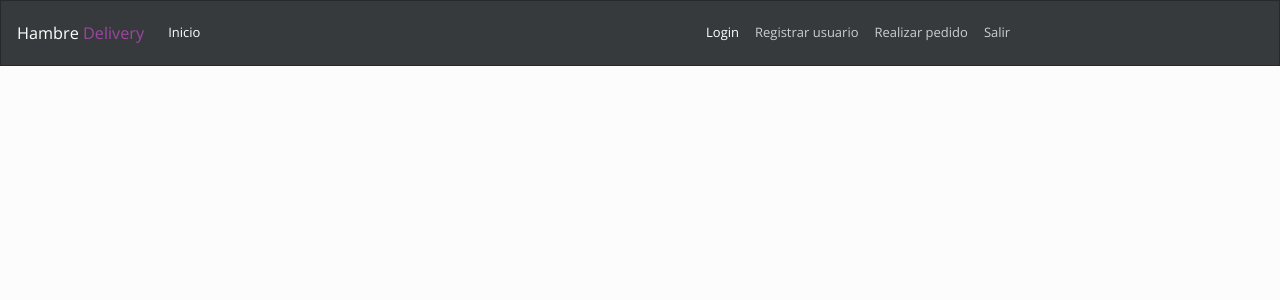
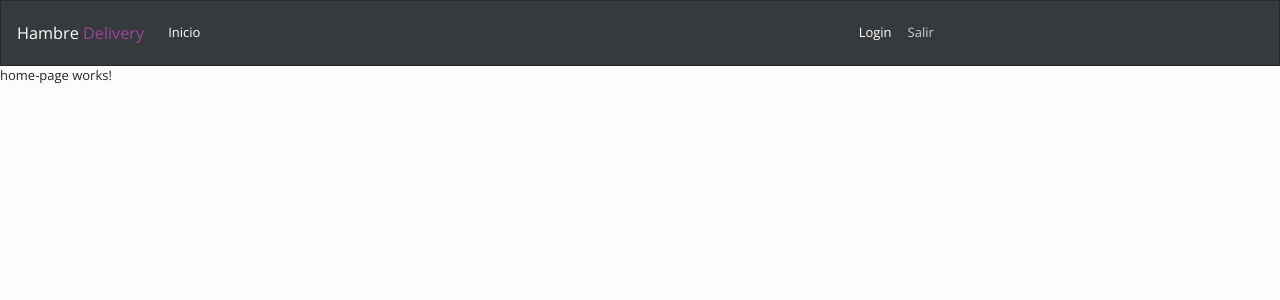
Before and after one commit to SaryJoval/HambreDelivery, an Angular app: page / in a window 1280 px wide. Shown: the top 300 px of the page. Built offline with nearby package versions, Linux system fonts and the light colour scheme.

Commit message:
adición navbar y rutas

```diff
--- a/src/app/app-routing.module.ts
+++ b/src/app/app-routing.module.ts
@@ -4,8 +4,17 @@ import {HomePageComponent} from './componentes/home-page/home-page.component';
 import {LoginPageComponent} from './componentes/login-page/login-page.component';
 import {PrivadoPageComponent} from './componentes/privado-page/privado-page.component';
 import {NotFoundPageComponent} from './componentes/not-found-page/not-found-page.component';
+import {RegisterComponent} from './componentes/register/register.component';
+import {PedidoComponent} from './componentes/pedido/pedido.component';
 
-const routes: Routes = [];
+const routes: Routes = [
+  {path:'', component: HomePageComponent},
+  {path:'login', component: LoginPageComponent},
+  {path:'privado', component: PrivadoPageComponent},
+  {path:'register', component: RegisterComponent},
+  {path:'pedido', component: PedidoComponent},
+  {path:'**', component:NotFoundPageComponent}
+];
 
 @NgModule({
   imports: [RouterModule.forRoot(routes)],
--- a/src/app/componentes/navbar/navbar.component.html
+++ b/src/app/componentes/navbar/navbar.component.html
@@ -15,12 +15,6 @@
         <a class="nav-link" href="#" routerLink="/login">Login </a>
       </li>
       <li class="nav-item">
-        <a class="nav-link" href="#" routerLink="/registro">Registrar usuario </a>
-      </li>
-      <li class="nav-item">
-        <a class="nav-link" href="#" routerLink="/pedido">Realizar pedido </a>
-      </li>
-      <li class="nav-item">
         <a class="nav-link" href="#">Salir </a>
       </li>
     </ul>
```
